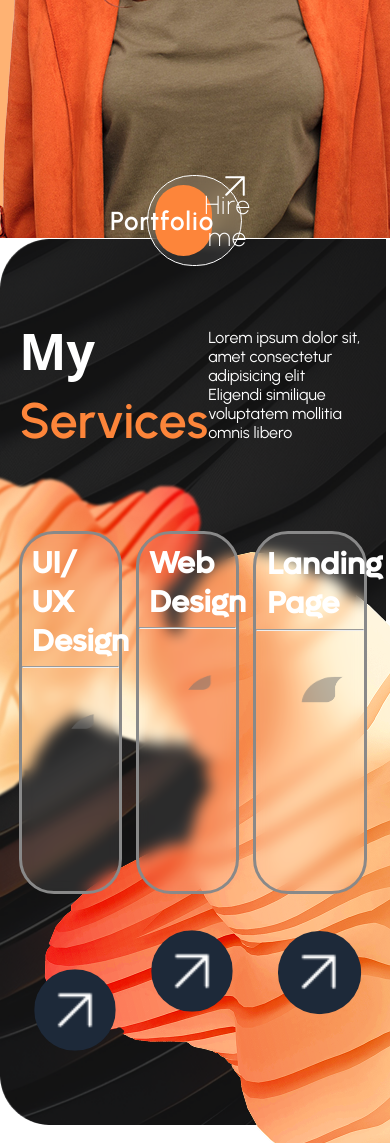
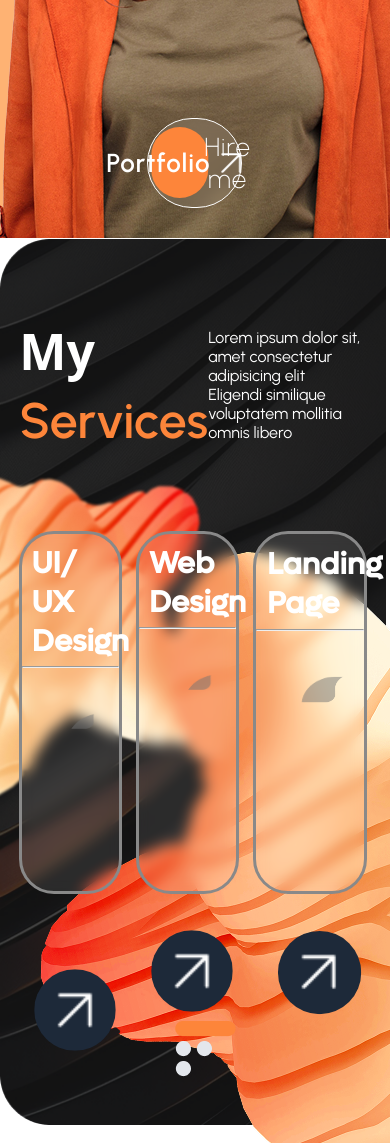
Before and after one commit to HaTIMxD5/HTML-CSS-PROJECTS, a plain HTML site: page index.html in a window 390 px wide. Shown: the part 740-1883 px from the top of the page. Drawn offline with Linux system fonts and the light colour scheme.

Commit message:
responsiver design part 02

```diff
--- a/index.html
+++ b/index.html
@@ -121,6 +121,12 @@
             </div>
           </div>
         </section>
+        <section id="dots">
+          <img src="two/doting.png">
+          <img src="two/dot.png">
+          <img src="two/dot.png">
+          <img src="two/dot.png">
+        </section>
       </article>
     </main>
     <footer></footer>
--- a/style.css
+++ b/style.css
@@ -197,7 +197,7 @@ nav li a:focus {
   backdrop-filter: blur(7px);
   list-style: none;
   position: absolute;
-  bottom: -4.86vh;
+  bottom: 2vh;
   left: 37.76vw;
   cursor: pointer;
 }
@@ -217,7 +217,7 @@ nav li a:focus {
   width: 65%;
   background: #fd853a;
   font-weight: 600;
-  transform: translateX(5px);
+  transform: translateX(0.32vw);
   margin-left: -0.32vw;
 }
 #hire-me {
@@ -227,7 +227,7 @@ nav li a:focus {
 }
 #pore li img {
   position: relative;
-  top: -6.59vh;
+  top: -2.5vh;
 }
 #hire-me img {
   opacity: 0;
@@ -239,7 +239,7 @@ nav li a:focus {
   background-repeat: no-repeat;
   background-size: cover;
   z-index: 1;
-  /* position: relative; */
+  position: relative;
 }
 #article-two header {
   width: 90%;
@@ -279,7 +279,7 @@ nav li a:focus {
   top: -70px;
   right: -76px;
 }
-#article-two section {
+#article-two section:not(#dots) {
   width: 90%;
   height: 67%;
   display: flex;
@@ -291,7 +291,7 @@ nav li a:focus {
 }
 #article-two section h1 {
   font-size: 30px;
-  font-family: lufga;
+  font-family: "lufga";
   color: white;
   margin-top: 10%;
   margin-left: 10%;
@@ -370,3 +370,12 @@ nav li a:focus {
   right: 20px;
   bottom: -10px;
 }
+#dots {
+  width: 10%;
+  position: absolute;
+  bottom: 5%;
+  left: 45%;
+}
+#dots * {
+  margin-left: 3%;
+}
```
